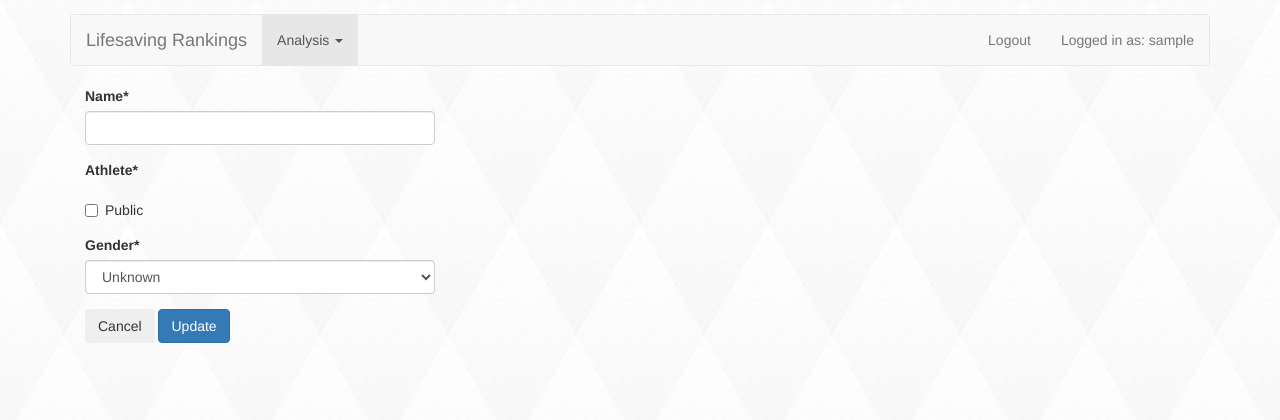
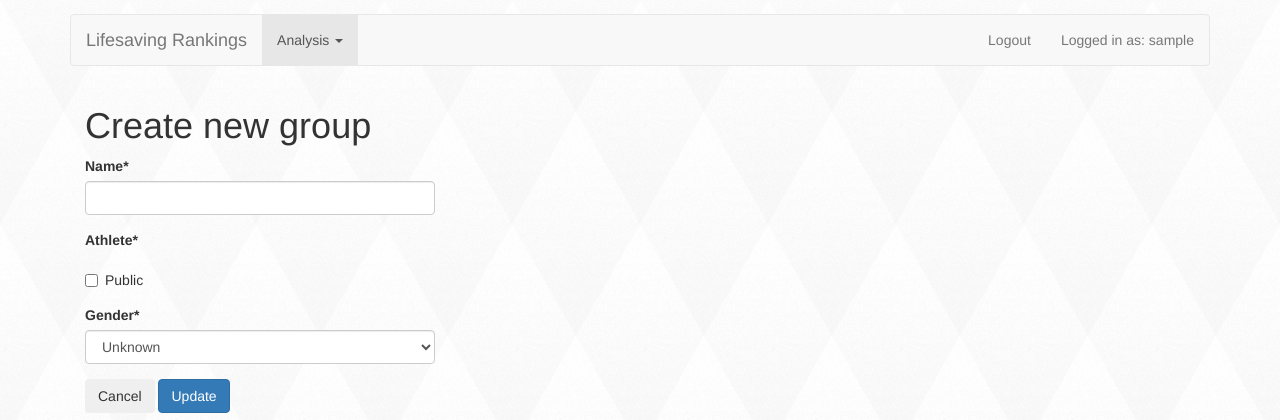
Before and after one commit to rubenvanerk/lifesavingrankings, a Django app: page /analysis/group/create in a window 1280 px wide. Shown: the top 420 px of the page. Run offline with Django 3.2, Linux system fonts and the light colour scheme; the visitor is signed in with stand-in values (Sample User, id 1); data that the repository does not hold is empty; some libraries are stand-ins or nearby versions.

Commit message:
head title and page title added to analysis pages

```diff
--- a/analysis/views.py
+++ b/analysis/views.py
@@ -110,3 +110,8 @@ class AnalysisGroupCreate(LoginRequiredMixin, CreateView):
     def form_valid(self, form):
         form.instance.creator = self.request.user
         return super(AnalysisGroupCreate, self).form_valid(form)
+
+    def get_context_data(self, **kwargs):
+        context = super(AnalysisGroupCreate, self).get_context_data()
+        context['new_group'] = True
+        return context
--- a/lifesaving_rankings/templates/analysis/analysis.html
+++ b/lifesaving_rankings/templates/analysis/analysis.html
@@ -3,7 +3,7 @@
 {% load to_url_filter %}
 {% load id_to_athlete_name %}
 {% load analysis_filters %}
-{% block title %}Lifesaving Rankings - analysis{% endblock %}
+{% block head_title %}Analysis {% endblock %}
 {% block content %}
     <div class="table-responsive">
         <table class="table table-striped">
--- a/lifesaving_rankings/templates/analysis/analysisgroup_form.html
+++ b/lifesaving_rankings/templates/analysis/analysisgroup_form.html
@@ -1,10 +1,24 @@
 {% extends "lifesaving_rankings/base.html" %}
 {% load crispy_forms_filters %}
 
-{% block title %}Lifesaving Rankings - Edit Group{% endblock %}
+{% block head_title %}
+    {% if new_group %}
+        Create new group
+    {% else %}
+        Edit group
+    {% endif %}
+{% endblock %}
 {% block content %}
     <div class="row">
+
         <div class="col-md-4">
+            <h1>
+                {% if new_group %}
+                    Create new group
+                {% else %}
+                    Edit group
+                {% endif %}
+            </h1>
             <form action="" method="post">{% csrf_token %}
                 {{ form|crispy }}
                 <a href="{% url "analysis:private-group-list" %}"></a>
--- a/lifesaving_rankings/templates/analysis/analysisgroup_list.html
+++ b/lifesaving_rankings/templates/analysis/analysisgroup_list.html
@@ -1,6 +1,7 @@
 {% extends "lifesaving_rankings/base.html" %}
 
-{% block title %}Lifesaving Rankings - My Groups{% endblock %}
+{% block head_title %}My groups{% endblock %}
+
 {% block content %}
     <div class="row">
         <div class="col-xs-10">
```
